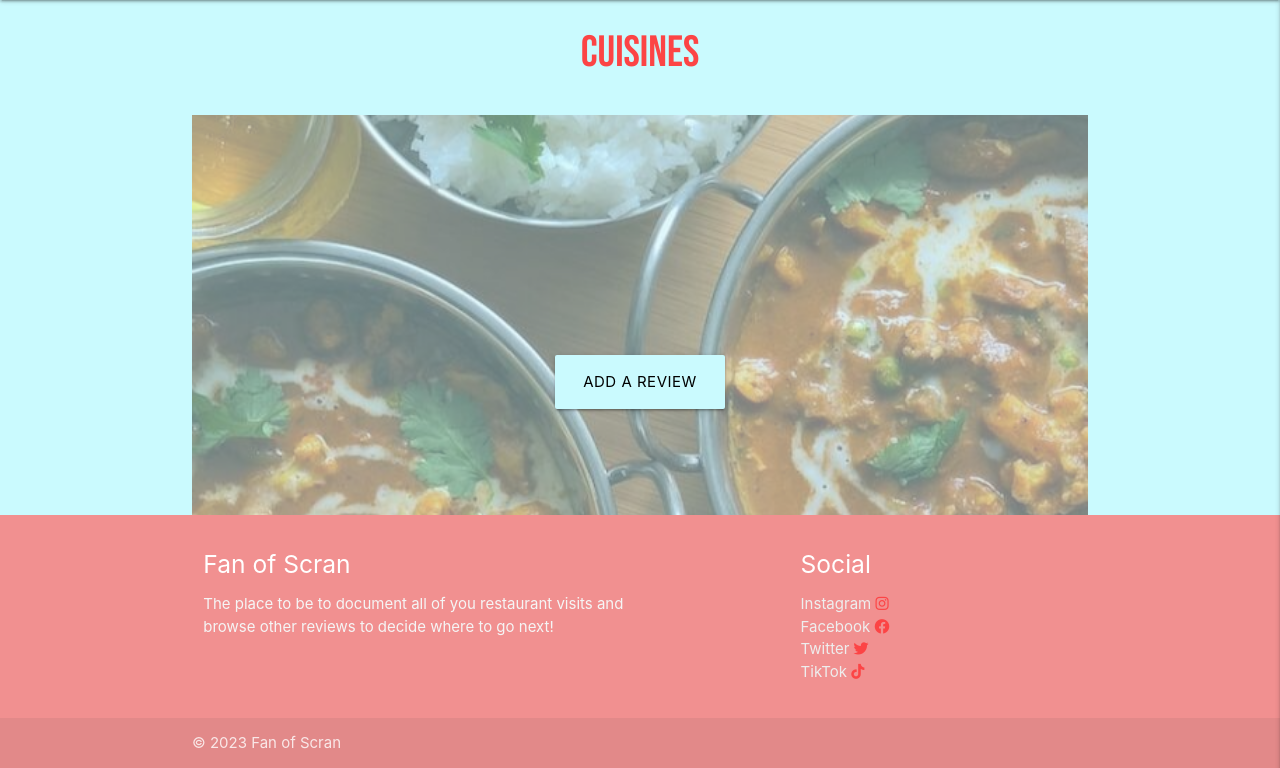
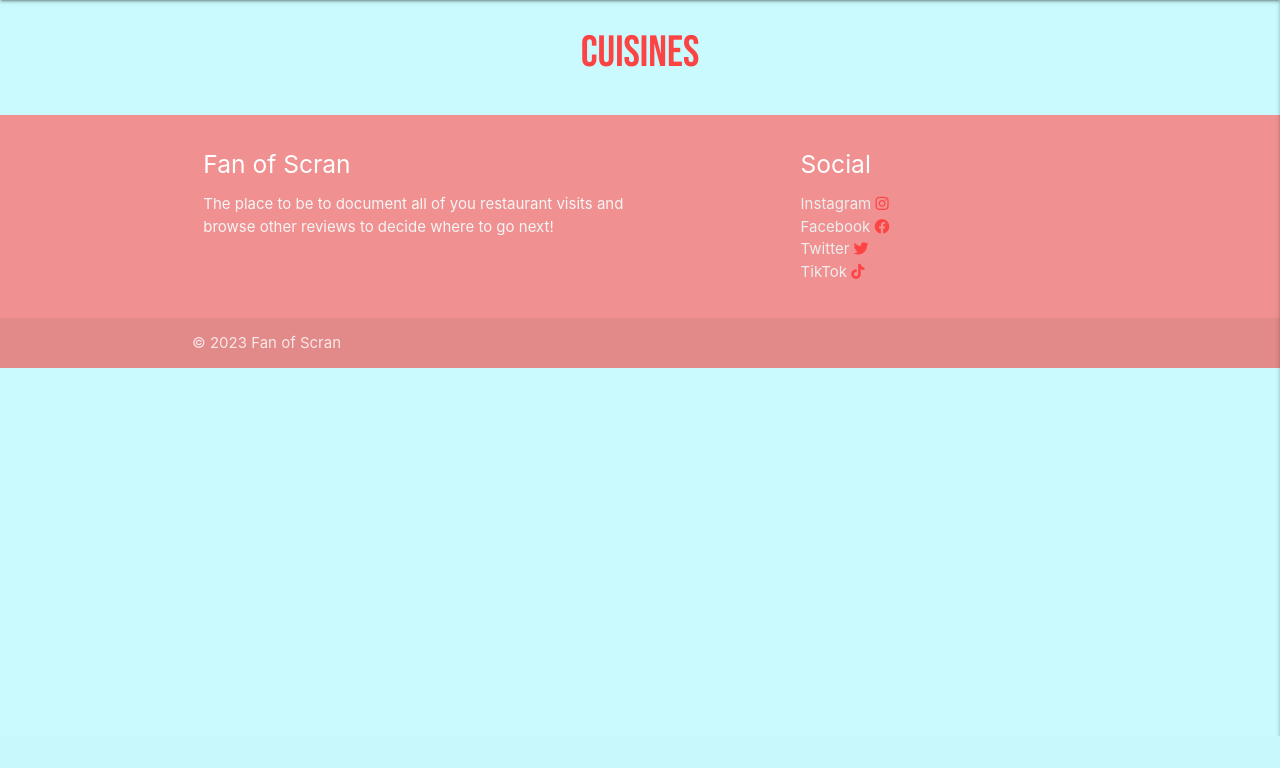
Before and after one commit to bethanyalicehall/ms3-recipe, a Flask app: page /get_cuisines in a window 1280 px wide. Shown: the part 64-832 px from the top of the page. After the commit the page ends 800 px from the top, so only its background shows below. Run offline with Flask 2, Linux system fonts and the light colour scheme; data that the repository does not hold is empty; some libraries are stand-ins or nearby versions.

Commit message:
Removed parallax container on cuisines page

```diff
--- a/templates/cuisines.html
+++ b/templates/cuisines.html
@@ -59,19 +59,5 @@
     </div>
     {% endfor %}
 </div>
-<div id="index-banner" class="parallax-container">
-    <div class="section no-pad-bot">
-      <div class="container">
-        <br><br>
-        <br><br>
-        <br><br>
-        <br><br>
-        <br><br>
-        <div class="row center-align">
-          <a href="{{ url_for('add_review') }}" class="btn btn-large waves-effect waves-light">Add a review</a>
-        </div>
-      </div>
-    </div>
-    <div class="parallax"><img src="static/img/indian.jpg" alt="diner"img style="transform: translate3d(-50%, 225.01px, 0px); opacity: 1;"></div>
-  </div>
+
 {% endblock %}
```
